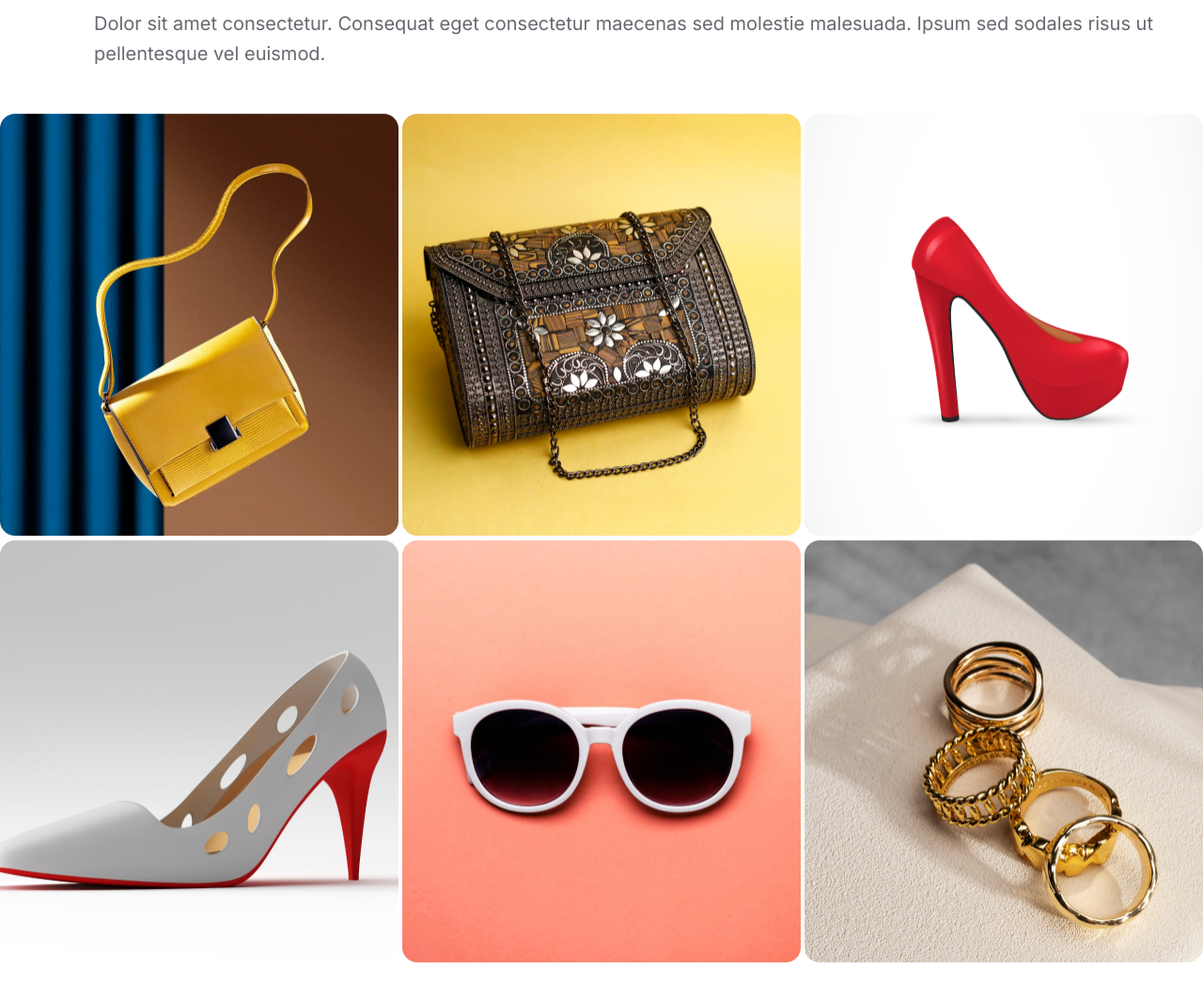
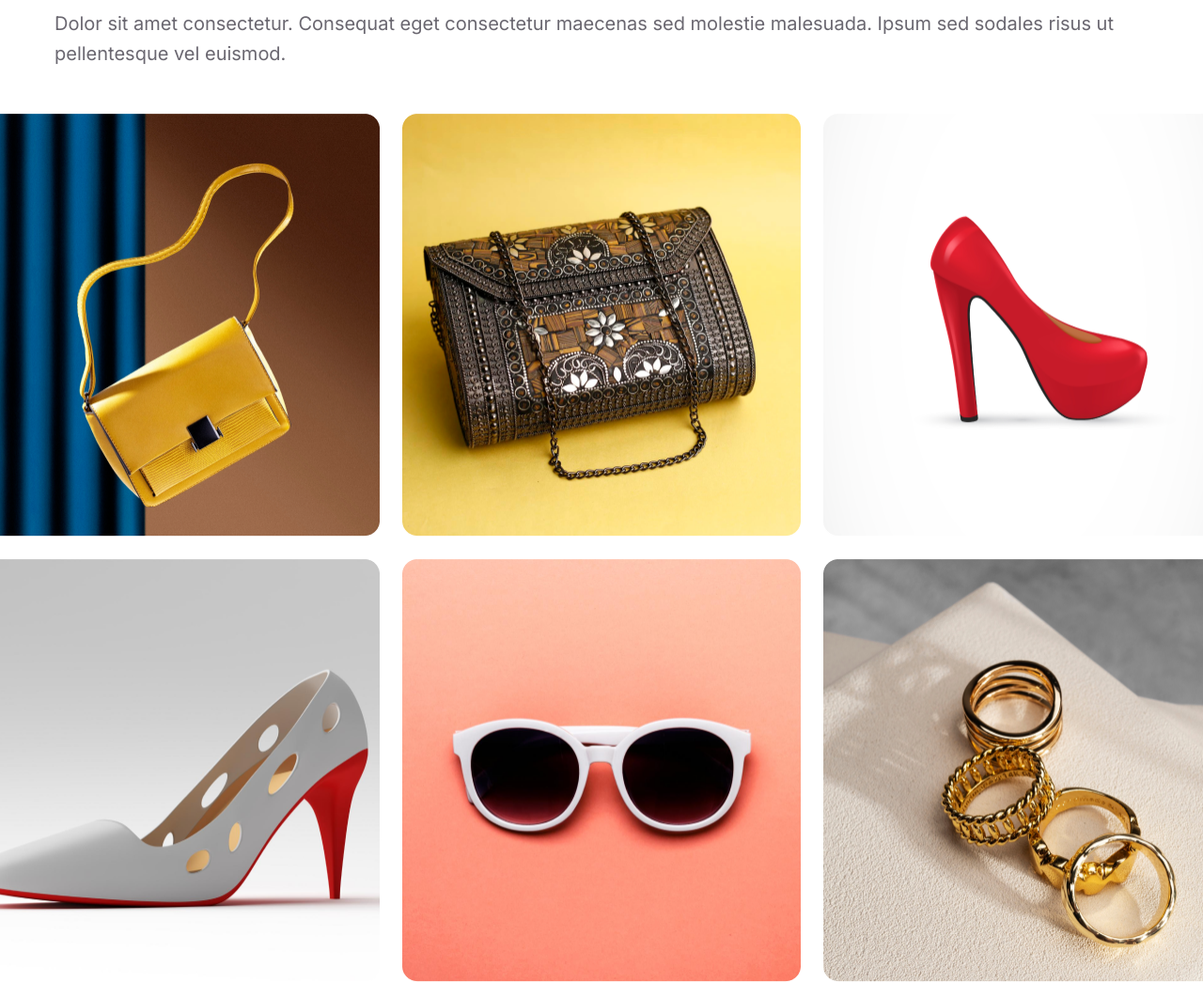
Before and after one commit to Mushfiq-Alam71/b9-a1, a plain HTML site: page index.html in a window 1280 px wide. Shown: the part 3260-4305 px from the top of the page at 94% size. Drawn offline with Linux system fonts and the light colour scheme.

Commit message:
correction on portfolio section, alignling images properly

```diff
--- a/style.css
+++ b/style.css
@@ -252,7 +252,7 @@
   justify-content: center;
 }
 .portfolio-text {
-  margin-left: 100px;
+  margin-left: 58px;
 }
 #portfolio-section .portfolio-text h3 {
   color: #f00;
@@ -288,10 +288,25 @@
   display: flex;
   flex-direction: column;
   align-items: center;
-  justify-content: space-around 24px;
+  justify-content: space-around;
 }
 .portfolio-img img {
   width: 424px;
   height: 450px;
   flex-shrink: 0;
 }
+.portfolio-img-sec1 {
+  gap: 24px;
+  display: flex;
+  flex-direction: row;
+  align-items: center;
+  justify-content: space-around;
+}
+.portfolio-img-sec2 {
+  margin-top: 24px;
+  gap: 24px;
+  display: flex;
+  flex-direction: row;
+  align-items: center;
+  justify-content: space-around;
+}
```
